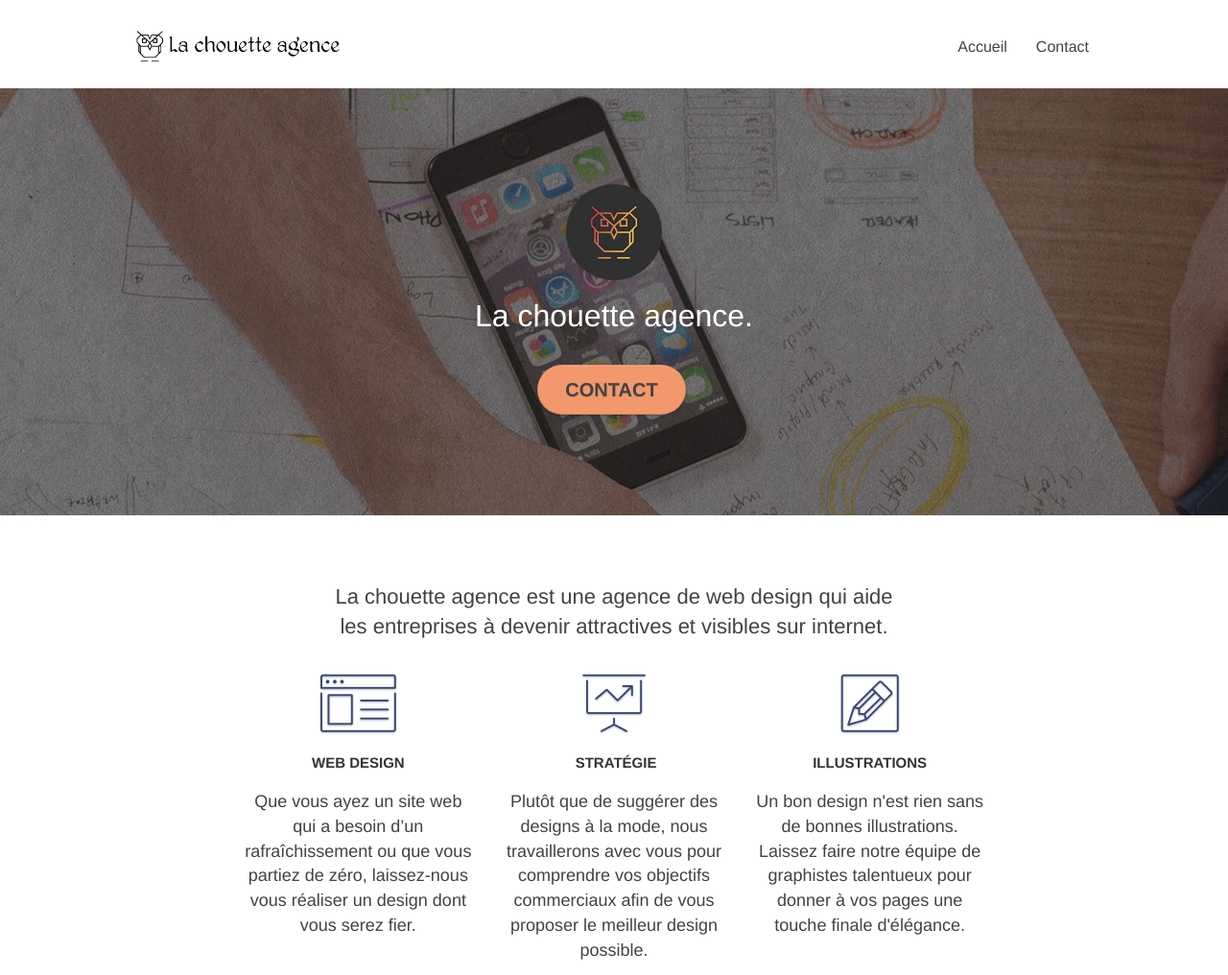
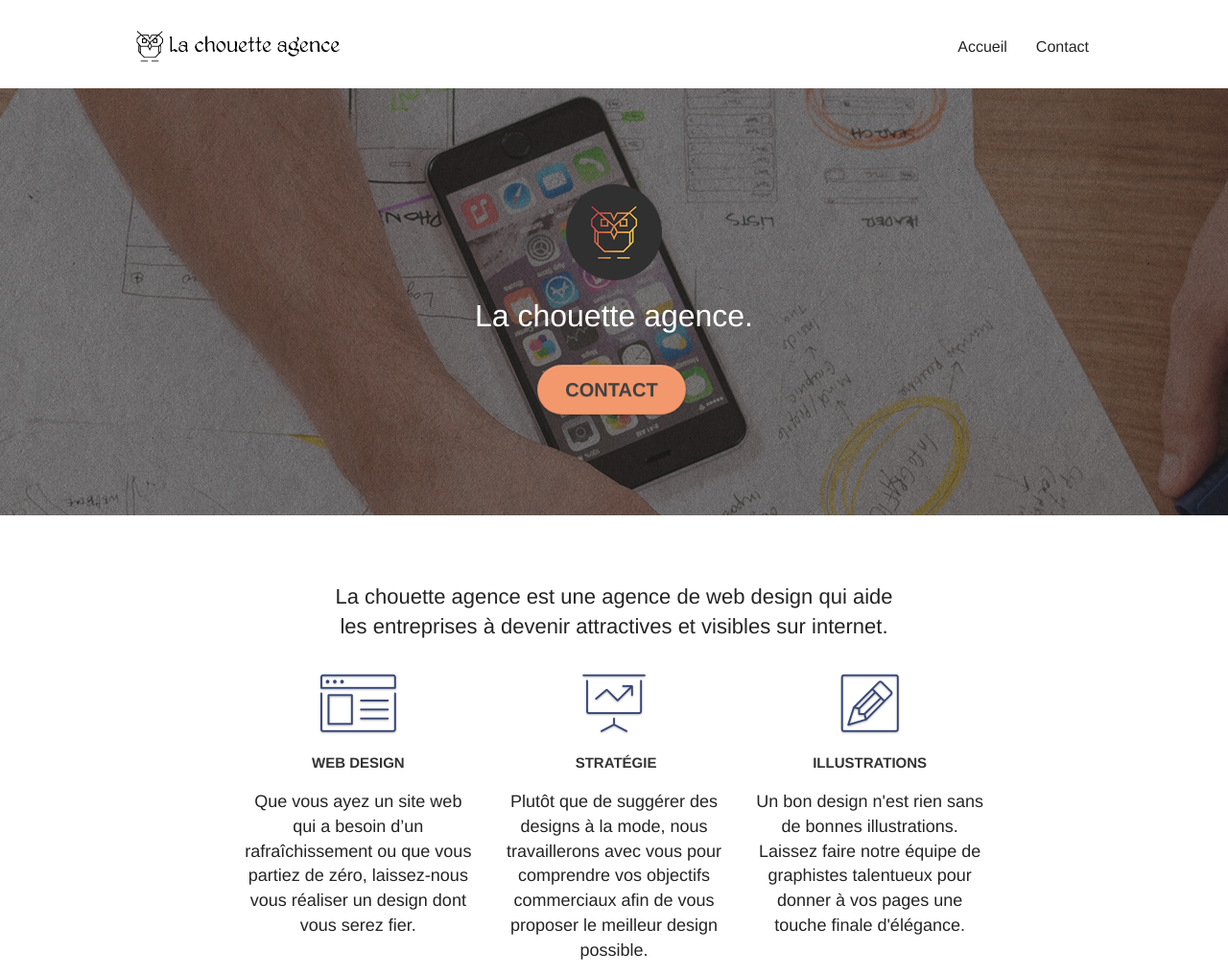
Before and after one commit to Clementcez/P4_la_chouette_agence_refonte, a plain HTML site: page index.html in a window 1280 px wide. Shown: the top 1016 px of the page at 96% size. Drawn offline with Linux system fonts and the light colour scheme.

Commit message:
modif couleur des a

```diff
--- a/style.css
+++ b/style.css
@@ -646,7 +646,7 @@ label,
 a {
     font-family: "helvetica";
     font-weight: 400;
-    color: #424242!important;
+    color: #242424!important;
 }
 
 .container {
```
